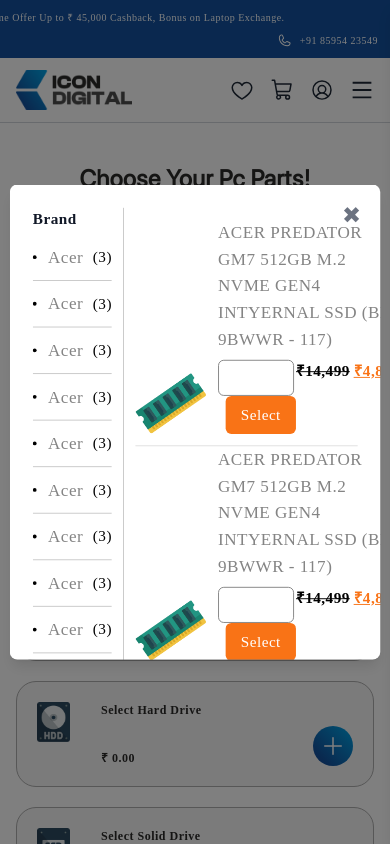
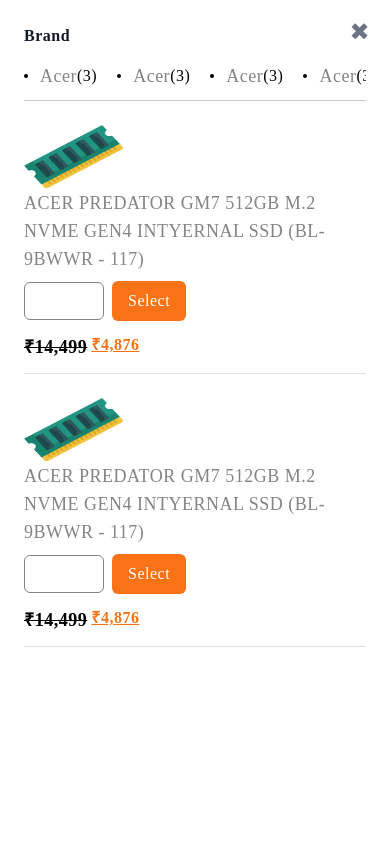
Before and after one commit to ronakbhalara/icon-digital, a Next.js app: page /customize-product/customize-product-details in a window 390 px wide. Both pictures are taken after a click on the link 333 px from the left and 368 px from the top of the page. Shown: the top 844 px of the page. Built offline with nearby package versions, Linux system fonts and the light colour scheme; a web font is replaced by a local one.

Commit message:
## model responsive

```diff
--- a/src/app/Component/customize/CostomizeProductModel.jsx
+++ b/src/app/Component/customize/CostomizeProductModel.jsx
@@ -86,7 +86,8 @@
             className={`fixed inset-0 z-50 flex items-center justify-center bg-black bg-opacity-50 transition-opacity duration-300 ease-out ${isModalOpen ? "opacity-100 visible" : "opacity-0 invisible"}`}
         >
             <div
-                className={`bg-white p-6 z-50 h-[500px] scrollbar-hidden overflow-auto w-[700px] rounded-lg shadow-lg relative transform transition-all duration-300 ease-out ${isAnimating ? "scale-100 opacity-100" : "scale-95 opacity-100"}`}
+                className={`bg-white p-6 z-50 h-full sm:h-auto max-h-full overflow-auto w-full sm:max-w-[800px] sm:rounded-lg shadow-lg relative transform transition-all duration-300 ease-out ${isModalOpen ? "translate-x-0 opacity-100" : "translate-x-full opacity-0"
+                    }`}
             >
                 {/* Close button */}
                 <button
@@ -96,12 +97,13 @@
                     ✖
                 </button>
 
-                <div className="flex">
-                    <div className="overflow-auto w-[300px] pr-3 border-r border-[#c9c9c9]">
+                <div className="flex flex-col sm:flex-row">
+                    {/* Sidebar */}
+                    <div className="overflow-auto sm:w-[300px] sm:pr-3 sm:border-r border-[#c9c9c9]">
                         <p className="text-base font-semibold text-gray-900">Brand</p>
-                        <div className="pt-1">
+                        <div className="pt-1 sm:block flex overflow-auto gap-x-5 sm:border-none border-b border-[#c9c9c9]">
                             {Brand.map((item, i) => (
-                                <div className="py-2.5 border-b border-[#c9c9c9] flex items-center justify-between" key={i}>
+                                <div className="py-2.5 sm:border-b border-[#c9c9c9] flex items-center justify-between" key={i}>
                                     <div className="flex items-center gap-x-3">
                                         <div className="h-1 w-1 bg-black rounded-full"></div>
                                         <p className="text-lg text-[#848484]">{item.name}</p>
@@ -111,59 +113,42 @@
                             ))}
                         </div>
                     </div>
-                    <div className="sm:pt-10 pl-3">
-                        <div className="flex items-end gap-x-3 pb-3 mt-3 border-b border-[#e0e0e0]">
+
+                    {/* Content */}
+                    <div className="sm:pt-10 sm:pl-3">
+                        {[1, 2].map((_, index) => (
+                            <div key={index} className="flex flex-col sm:flex-row sm:items-end sm:pt-0 pt-6 gap-x-3 pb-3 border-b border-[#e0e0e0]">
                                 <Image
                                     src="/assets/images/ram.png"
                                     alt=""
                                     height={100}
                                     width={100}
-                                className="h-16 w-auto"
+                                    className="h-16 sm:w-auto"
                                 />
                                 <div>
-                                <p className="text-[#848484] text-lg">ACER PREDATOR GM7 512GB M.2 NVME GEN4 INTYERNAL SSD (BL-9BWWR - 117) </p>
-                                <div className="pt-2 flex justify-between">
+                                    <p className="text-[#848484] text-lg">
+                                        ACER PREDATOR GM7 512GB M.2 NVME GEN4 INTYERNAL SSD (BL-9BWWR - 117)
+                                    </p>
+                                    <div className="pt-2 flex flex-col sm:flex-row sm:justify-between">
                                         <div className="space-x-2">
-                                        <input type="number"
-                                            className="border outline-none text-center border-[#848484] py-1.5 rounded-md w-20 mt"
+                                            <input
+                                                type="number"
+                                                className="border outline-none text-center border-[#848484] py-1.5 rounded-md w-20"
                                             />
                                             <button className="bg-orange-500 px-4 py-2 rounded-md text-white">Select</button>
                                         </div>
-                                    <div className="flex space-x-1">
-                                        <del className="font-semibold text-black text-lg-">₹14,499</del>
+                                        <div className="flex space-x-1 sm:pt-0 pt-3">
+                                            <del className="font-semibold text-black text-lg">₹14,499</del>
                                             <p className="text-orange-500 font-semibold underline"> ₹4,876</p>
                                         </div>
                                     </div>
                                 </div>
                             </div>
-                        <div className="flex items-end gap-x-3 pb-3 border-b border-[#e0e0e0]">
-                            <Image
-                                src="/assets/images/ram.png"
-                                alt=""
-                                height={100}
-                                width={100}
-                                className="h-16 w-auto"
-                            />
-                            <div>
-                                <p className="text-[#848484] text-lg">ACER PREDATOR GM7 512GB M.2 NVME GEN4 INTYERNAL SSD (BL-9BWWR - 117) </p>
-                                <div className="pt-2 flex justify-between">
-                                    <div className="space-x-2">
-                                        <input type="number"
-                                            className="border outline-none text-center border-[#848484] py-1.5 rounded-md w-20 mt"
-                                        />
-                                        <button className="bg-orange-500 px-4 py-2 rounded-md text-white">Select</button>
-                                    </div>
-                                    <div className="flex space-x-1">
-                                        <del className="font-semibold text-black text-lg-">₹14,499</del>
-                                        <p className="text-orange-500 font-semibold underline"> ₹4,876</p>
+                        ))}
                     </div>
                 </div>
             </div>
         </div>
-                    </div>
-                </div>
+    );
 
-            </div>
-        </div>
-    );
 }
```
Lines whose indentation alone changed are shown as unchanged.
